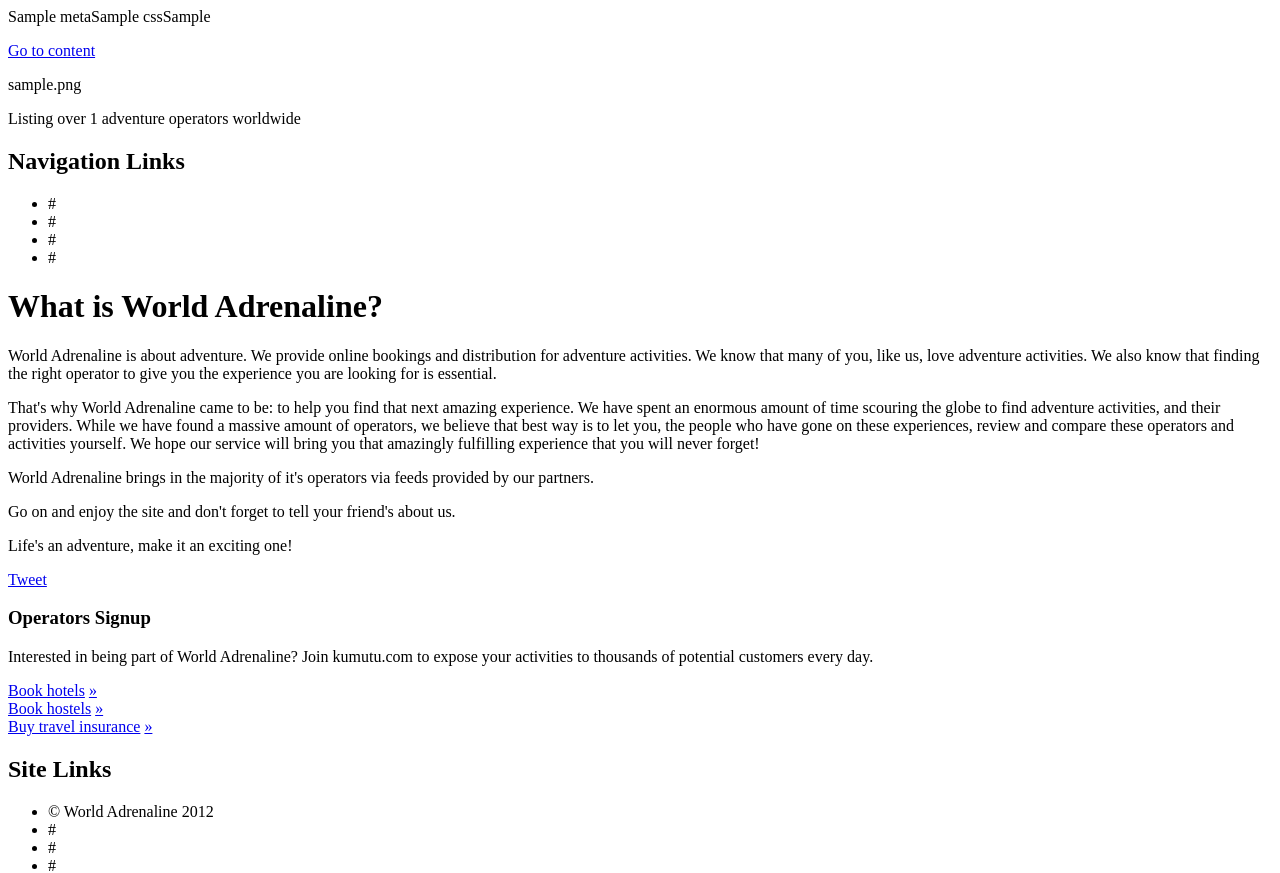
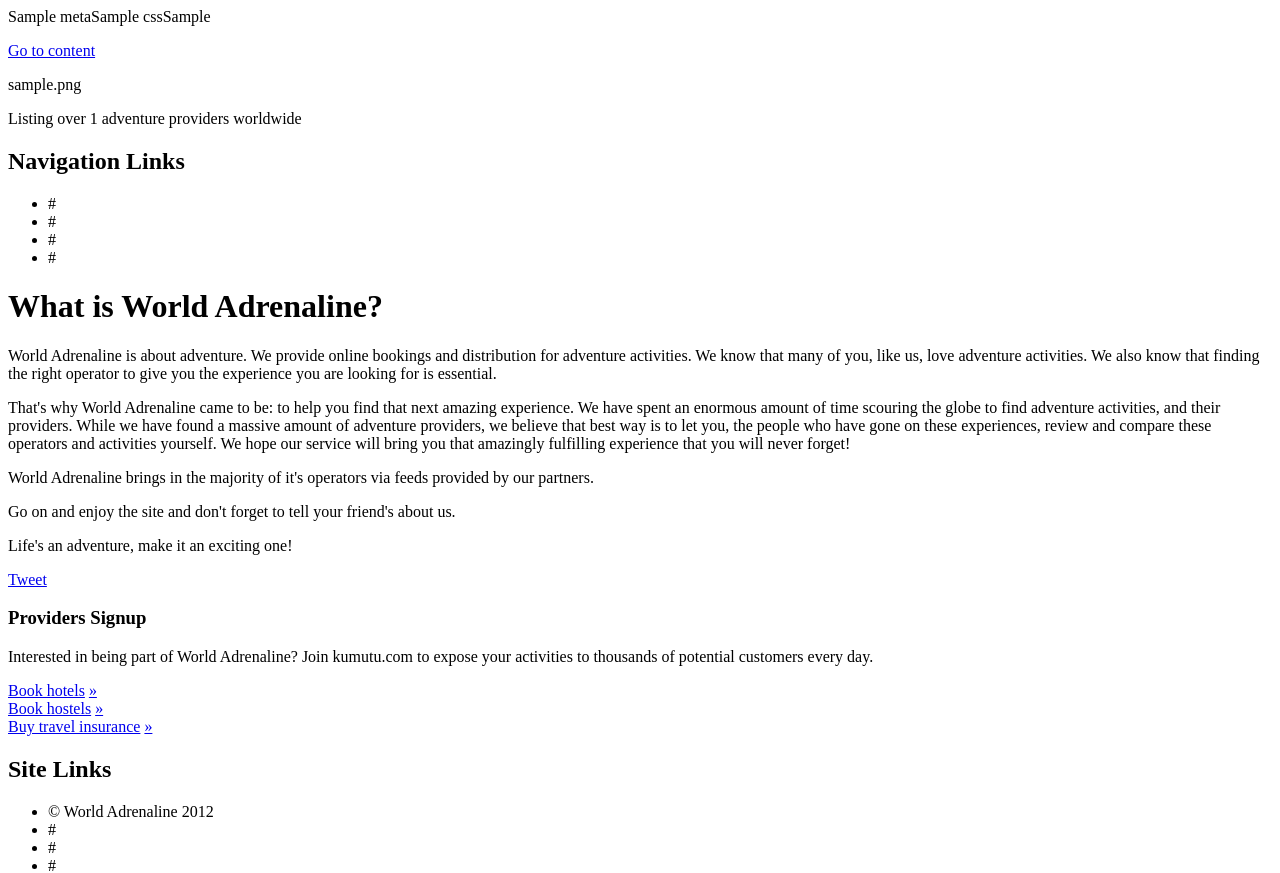
Before and after one commit to worldadrenaline/World-Adrenaline, a CakePHP app: template app/views/pages/about.ctp in a window 1280 px wide. Shown: the top 873 px of the page. Run offline with PHP 8.4 and a stand-in for CakePHP, Linux system fonts and the light colour scheme; the template is opened without the code that fills it: most values are stand-ins (such as "Sample title", 1, 10 or a date in 2020); some libraries are stand-ins or nearby versions.

Commit message:
Changed operators to providers

```diff
--- a/app/views/countries/index.ctp
+++ b/app/views/countries/index.ctp
@@ -1,5 +1,5 @@
 <div class="countries index">
-	<h2>Choose a country for adventure operators</h2>
+	<h2>Choose a country for adventure providers</h2>
 	<ul class="countryList">
 		<?php $i = 1; ?>
 		<?php foreach ($countries as $country):?>
--- a/app/views/elements/layout/footerNavigation.ctp
+++ b/app/views/elements/layout/footerNavigation.ctp
@@ -3,7 +3,7 @@
 	<ul>
 		<li>&copy; World Adrenaline <?php echo date('Y'); ?></li>
 		<li class="first"><?php echo $html->link(__('About', true), '/about'); ?></li>
-		<li><?php echo $html->link(__('Activity Operators', true), 'http://kumutu.com/partners'); ?></li>
+		<li><?php echo $html->link(__('Activity Providers', true), 'http://kumutu.com/partners'); ?></li>
 		<li><?php echo $html->link(__('Partners', true), 'http://kumutu.com/partners'); ?></li>
 		<li><?php echo $html->link(__('Privacy Policy', true), '/privacy'); ?></li>
 		<li><?php echo $html->link(__('Contact', true), '/contact'); ?></li>
--- a/app/views/elements/layout/sidebar.ctp
+++ b/app/views/elements/layout/sidebar.ctp
@@ -5,7 +5,7 @@
 </div>
 
 <div class="operatorSignup" onclick="window.location='http://kumutu.com/work-with-us';" onmouseover="this.style.cursor='pointer';">
-    <h3>Operators Signup</h3>
+    <h3>Providers Signup</h3>
     <p>Interested in being part of World Adrenaline?  Join kumutu.com to expose your activities to thousands of potential customers every day.</p>
 </div>
 
--- a/app/views/layouts/default.ctp
+++ b/app/views/layouts/default.ctp
@@ -32,8 +32,8 @@
                     <?php echo $html->image('logo.png'); ?>
                 </div>
                 <div id="intro">
-                    <p><strong><?php __('The world\'s largest directory of adventure sport operators'); ?></strong></p>
-                    <p>Listing over <?php echo $totalOperators; ?> adventure operators worldwide</p>
+                    <p><strong><?php __('The world\'s largest directory of adventure activity provider'); ?></strong></p>
+                    <p>Listing over <?php echo $totalOperators; ?> adventure providers worldwide</p>
                 </div>
 
 			</div> <!-- /header -->
--- a/app/views/operators/index.ctp
+++ b/app/views/operators/index.ctp
@@ -87,7 +87,7 @@
     	</div>
     <?php
     } else {
-    	echo '<div class="notice">Currently, we do not have any operators that fit this criteria. Check back soon as the list grows daily.</div>';
+    	echo '<div class="notice">Currently, we do not have any adventure providers that fit this criteria. Check back soon as the list grows daily.</div>';
     }
     ?>
 
--- a/app/views/operators/map_search.ctp
+++ b/app/views/operators/map_search.ctp
@@ -24,7 +24,7 @@
 <div id="searchMap">
     <div id="title">
         <h1 class="grunge">Search by map</h1>
-        <p class="weak">Find adventure operators worldwide</p>
+        <p class="weak">Find adventure providers worldwide</p>
     </div>
     <div id="legend">
         <span class="air"><?php __('Air'); ?></span>
--- a/app/views/pages/about.ctp
+++ b/app/views/pages/about.ctp
@@ -3,7 +3,7 @@
 
     <p>World Adrenaline is about adventure. We provide online bookings and distribution for adventure activities. We know that many of you, like us, love adventure activities. We also know that finding the right operator to give you the experience you are looking for is essential.</p>
 
-    <p>That's why World Adrenaline came to be: to help you find that next amazing experience. We have spent an enormous amount of time scouring the globe to find adventure activities, and their providers. While we have found a massive amount of operators, we believe that best way is to let you, the people who have gone on these experiences, review and compare these operators and activities yourself. We hope our service will bring you that amazingly fulfilling experience that you will never forget!</p>
+    <p>That's why World Adrenaline came to be: to help you find that next amazing experience. We have spent an enormous amount of time scouring the globe to find adventure activities, and their providers. While we have found a massive amount of adventure providers, we believe that best way is to let you, the people who have gone on these experiences, review and compare these operators and activities yourself. We hope our service will bring you that amazingly fulfilling experience that you will never forget!</p>
 
     <p>World Adrenaline brings in the majority of it's operators via feeds provided by our partners.</p>
 
--- a/app/views/pages/home.ctp
+++ b/app/views/pages/home.ctp
@@ -3,11 +3,11 @@
 
 	<div id="welcome">
         <h1><?php __('Book your next adventure activity');?></h1>
-        <p><?php __('At World Adrenaline you will find the largest selection of over '); echo $totalOperators; __(' adventure activities from the four corners of the globe. Come face-to-face with the forces of nature and have a new, exhilarating experience. Escape from real life and find yourself in your next adventure. Your next big challenge is just a click away.'); ?></p>
+        <p><?php __('At World Adrenaline you will find the largest selection of over '); echo $totalOperators; __(' adventure providers from the four corners of the globe. Come face-to-face with the forces of nature and have a new, exhilarating experience. Escape from real life and find yourself in your next adventure. Your next big challenge is just a click away.'); ?></p>
 	</div>
 
     <div class="filter">
-        <h4 class="weak">Find an adventure operator</h4>
+        <h4 class="weak">Find an adventure provider</h4>
         <?php
             echo $form->create(null, array('url' => array('controller' => 'operators', 'action' => 'index')));
             echo $form->input('field', array('type'=>'select', 'options'=>array(
@@ -37,7 +37,7 @@
     </div>
 
     <div id="operatorList" class="featuredOperators">
-        <h2>Featured operators</h2>
+        <h2>Featured providers</h2>
         <ul>
             <?php foreach ($featuredOperators as $operator): ?>
     			 <li class="<?php echo $operator['Operator']['source']; ?>">
```
